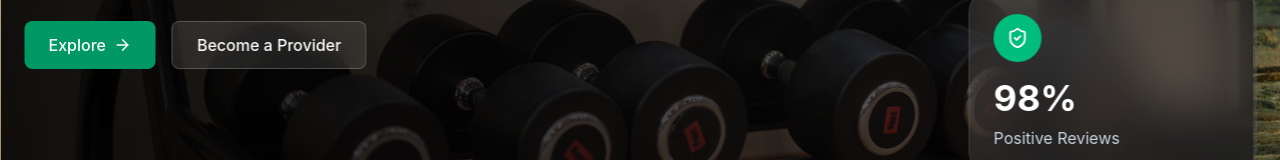
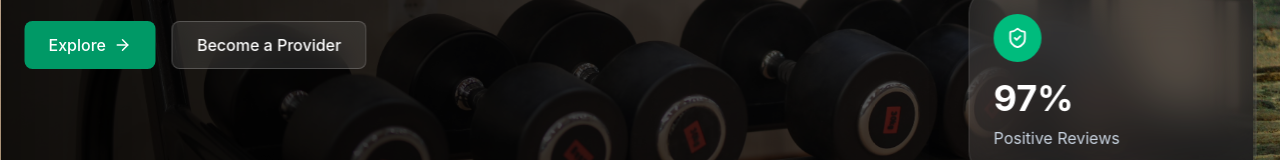
Before and after one commit to hkrobin-dev/GearUp-Frontend, a Next.js app: page / in a window 1280 px wide. Shown: the part 589-749 px from the top of the page. Built offline with nearby package versions, Linux system fonts and the light colour scheme; no server answers; grey boxes are pictures that could not be loaded.

Commit message:
mistacke change

```diff
--- a/src/components/LandingPage/Hero/StatsCards.tsx
+++ b/src/components/LandingPage/Hero/StatsCards.tsx
@@ -16,7 +16,7 @@ const stats = [
   },
   {
     icon: ShieldCheck,
-    number: "98%",
+    number: "97%",
     label: "Positive Reviews",
   },
 ];
```
